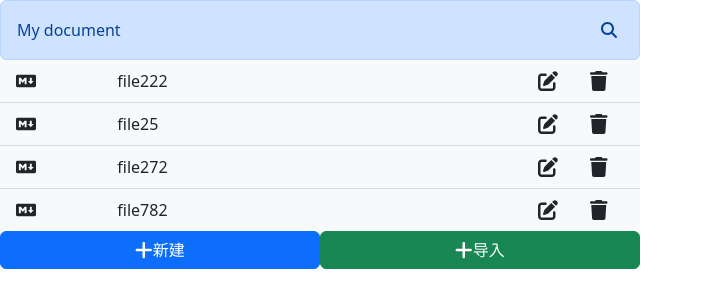
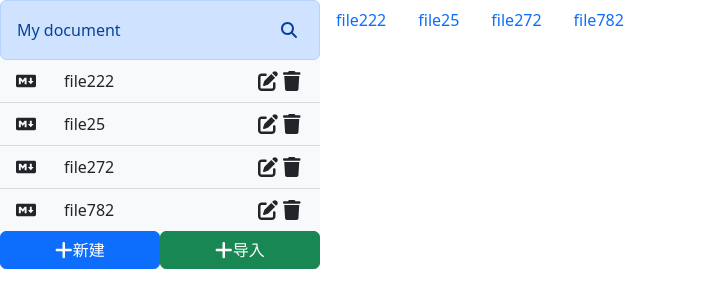
Before and after one commit to HOUSHENGREN/cloud-doc, a React (Create React App) app: page / in a window 1280 px wide. Shown: the top 308 px of the page, without its empty margins (0-703 px from the left). Built offline with nearby package versions, Linux system fonts and the light colour scheme.

Commit message:
feat: add TabList

```diff
--- a/src/App.js
+++ b/src/App.js
@@ -6,12 +6,13 @@ import './App.css';
 import 'bootstrap/dist/css/bootstrap.min.css'
 import BottomBtn from './components/BottomBtn'
 import { faPlus } from '@fortawesome/free-solid-svg-icons';
+import TabList from './components/TabList';
 
 function App() {
   return (
     <div className="App container-fluid px-0">
       <div className='row g-0'>
-        <div className='col-6 left-pane px-0'>
+        <div className='col-3 left-pane px-0'>
           <FileSearch onFileSearch={(value) => console.log(666, value)} title='My document'></FileSearch>
           <FileList
             files={defaultFiles}
@@ -36,7 +37,11 @@ function App() {
             </div>
           </div>
         </div>
-        <div className='col-6 left-pane px-0'></div>
+        <div className='col-9 left-pane px-0'>
+          <TabList
+            files={defaultFiles}
+          ></TabList>
+        </div>
       </div>
     </div>
   );
--- /dev/null
+++ b/src/components/TabList.js
@@ -0,0 +1,30 @@
+import propTypes from 'prop-types'
+
+const TabList = ({ files,activeId, unsaveIds, onTabClick, onCloseTab}) => {
+    return (
+        <ul className="nav nav-pills">
+            {
+                files.map(file => (
+                    <li className="nav-item" key={file.id}>
+                        <a
+                            href="#"
+                            className="nav-link"
+                        >
+                            {file.title}
+                        </a>
+                    </li>
+                ))
+            }
+        </ul>
+    )
+}
+
+TabList.propTypes = {
+    files: propTypes.array
+}
+
+TabList.defaultProps = {
+    files: []
+}
+
+export default TabList
--- a/src/hooks/useKeyPress.js
+++ b/src/hooks/useKeyPress.js
@@ -21,7 +21,7 @@ const useKeyPress = (targetKeyCode) => {
             document.removeEventListener('keyup', keyupHandler)
             document.removeEventListener('keydown', keydownHandler)
         }
-    }, [])
+    }, []) // 没有依赖项
 
     return keyPressed
 }
```
